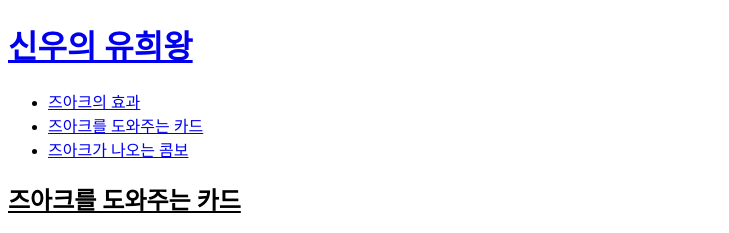
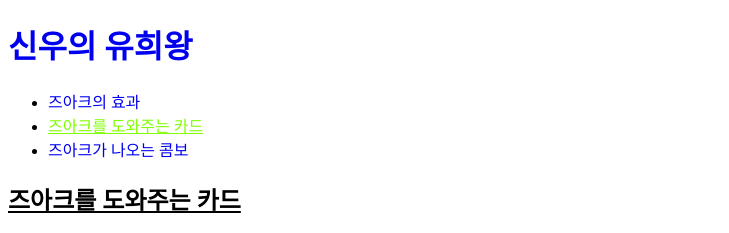
Before and after one commit to HanSinWoo/sinwoo.yugioh-github.io, a plain HTML site: page 2.html in a window 1280 px wide. Shown: the top 233 px of the page, without its empty margins (0-729 px from the left). Drawn offline with Linux system fonts and the light colour scheme.

Commit message:
CSS update color,underline

```diff
--- a/2.html
+++ b/2.html
@@ -3,12 +3,17 @@
   <head>
     <title>즈아크,자크</title>
     <meta charset = "utf-8">
+    <style>
+      a{
+        text-decoration:none;
+      }
+    </style>
   </head>
   <body>
     <h1><a href="index.html">신우의 유희왕</a></h1>
     <ul>
       <li><a href="1.html">즈아크의 효과</a></li>
-      <li><a href="2.html">즈아크를 도와주는 카드</a></li>
+      <li><a href="2.html" style="color:Chartreuse;text-decoration:underline">즈아크를 도와주는 카드</a></li>
       <li><a href="3.html">즈아크가 나오는 콤보</a></li>
     </ul>
     <h2><strong><u>즈아크를 도와주는 카드</u></strong></h2>
```
Also changed, not shown: 1.html (+6 -1 lines), 3.html (+6 -1 lines), index.html (+6 -1 lines).
